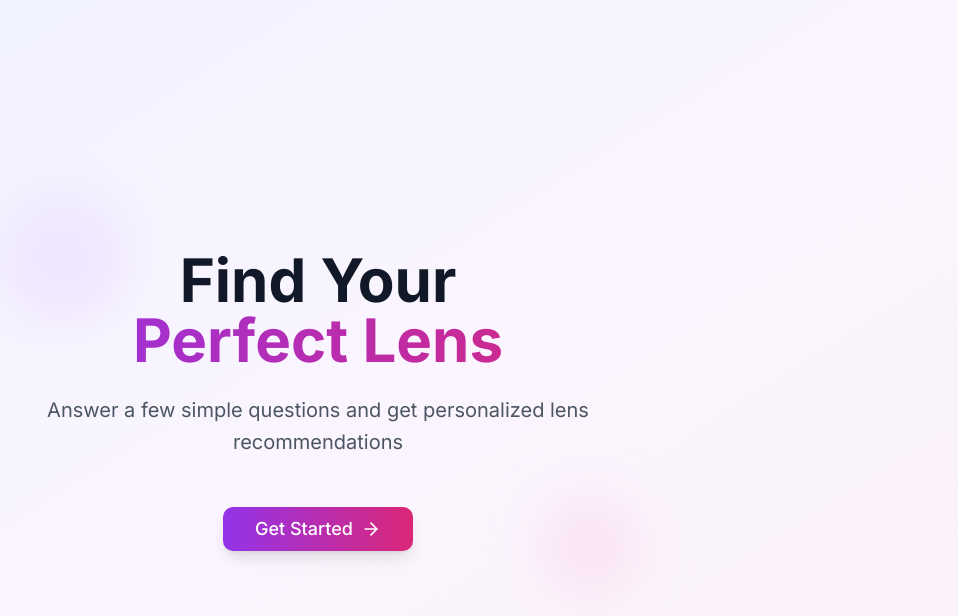
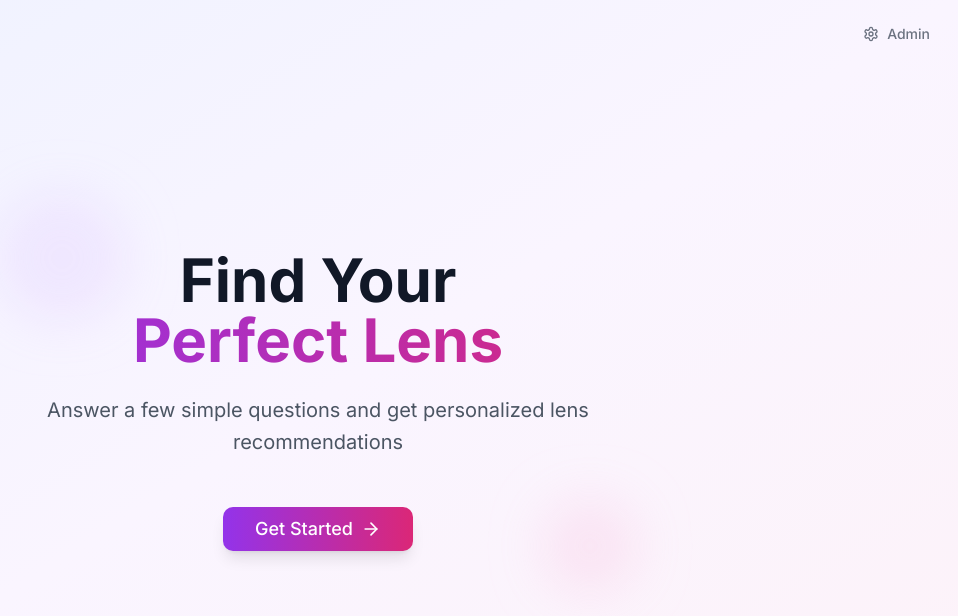
Before and after one commit to revothan/optik-loov-lens-recommendation, a React (Vite) app: page / in a window 1280 px wide. Shown: the top 616 px of the page, without its empty margins (322-1280 px from the left). Built offline with nearby package versions, Linux system fonts and the light colour scheme; the HTML template or start-up script is replaced by a standard one.

Commit message:
Add admin button to Home page

```diff
--- a/src/pages/Home.tsx
+++ b/src/pages/Home.tsx
@@ -1,6 +1,6 @@
 import { useNavigate } from 'react-router-dom'
 import { Button } from '@/components/ui/button'
-import { ArrowRight } from 'lucide-react'
+import { ArrowRight, Settings } from 'lucide-react'
 
 export default function Home() {
   const navigate = useNavigate()
@@ -11,6 +11,19 @@ export default function Home() {
       <div className="fixed inset-0 overflow-hidden pointer-events-none">
         <div className="absolute top-1/4 left-1/4 w-32 h-32 bg-purple-300 rounded-full mix-blend-multiply filter blur-xl opacity-20 animate-bounce"></div>
         <div className="absolute bottom-1/4 right-1/4 w-24 h-24 bg-pink-300 rounded-full mix-blend-multiply filter blur-xl opacity-20 animate-bounce animation-delay-2000"></div>
+      </div>
+
+      {/* Admin Button - positioned in the top right corner */}
+      <div className="absolute top-4 right-4">
+        <Button
+          size="sm"
+          variant="ghost"
+          onClick={() => navigate('/admin')}
+          className="flex items-center text-gray-500 hover:text-gray-800"
+        >
+          <Settings className="w-4 h-4 mr-2" />
+          Admin
+        </Button>
       </div>
 
       {/* Main Content */}
```
